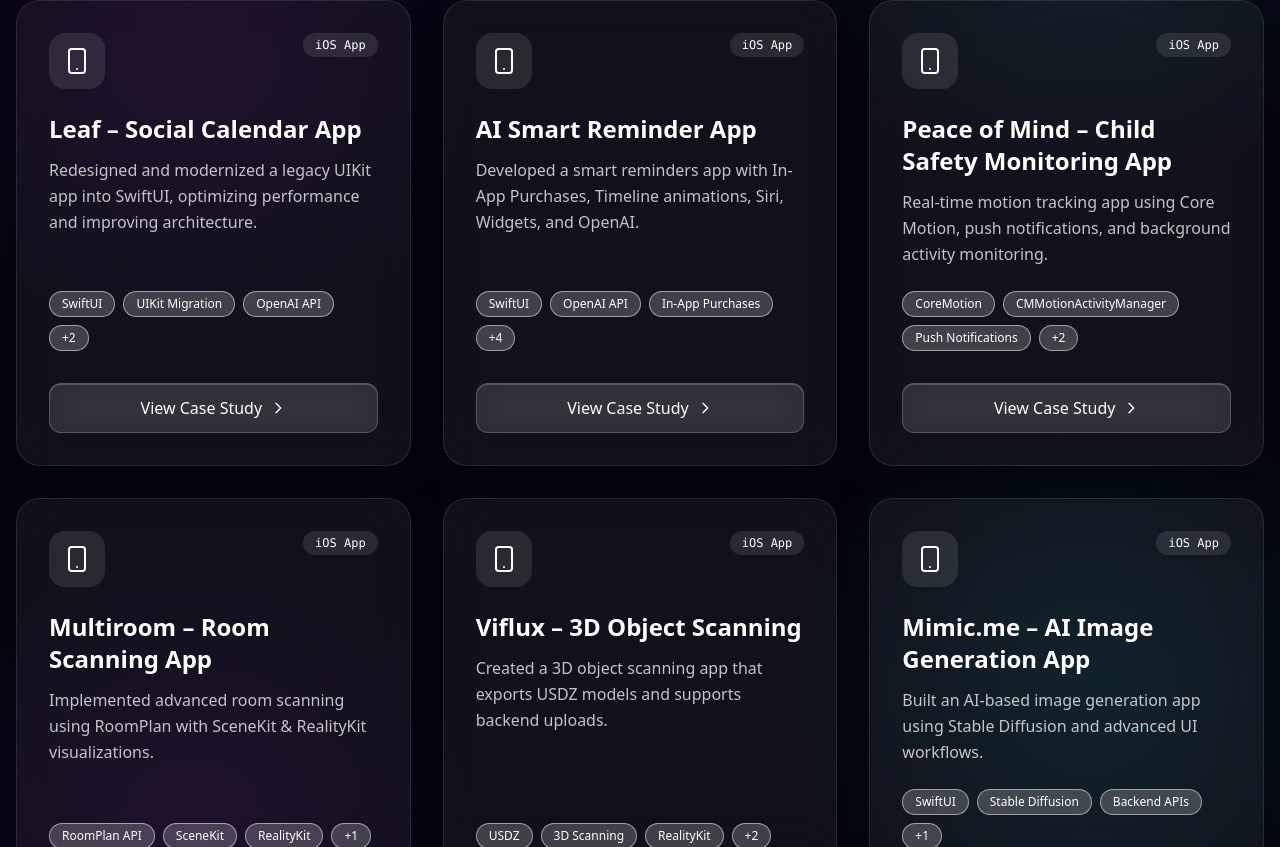
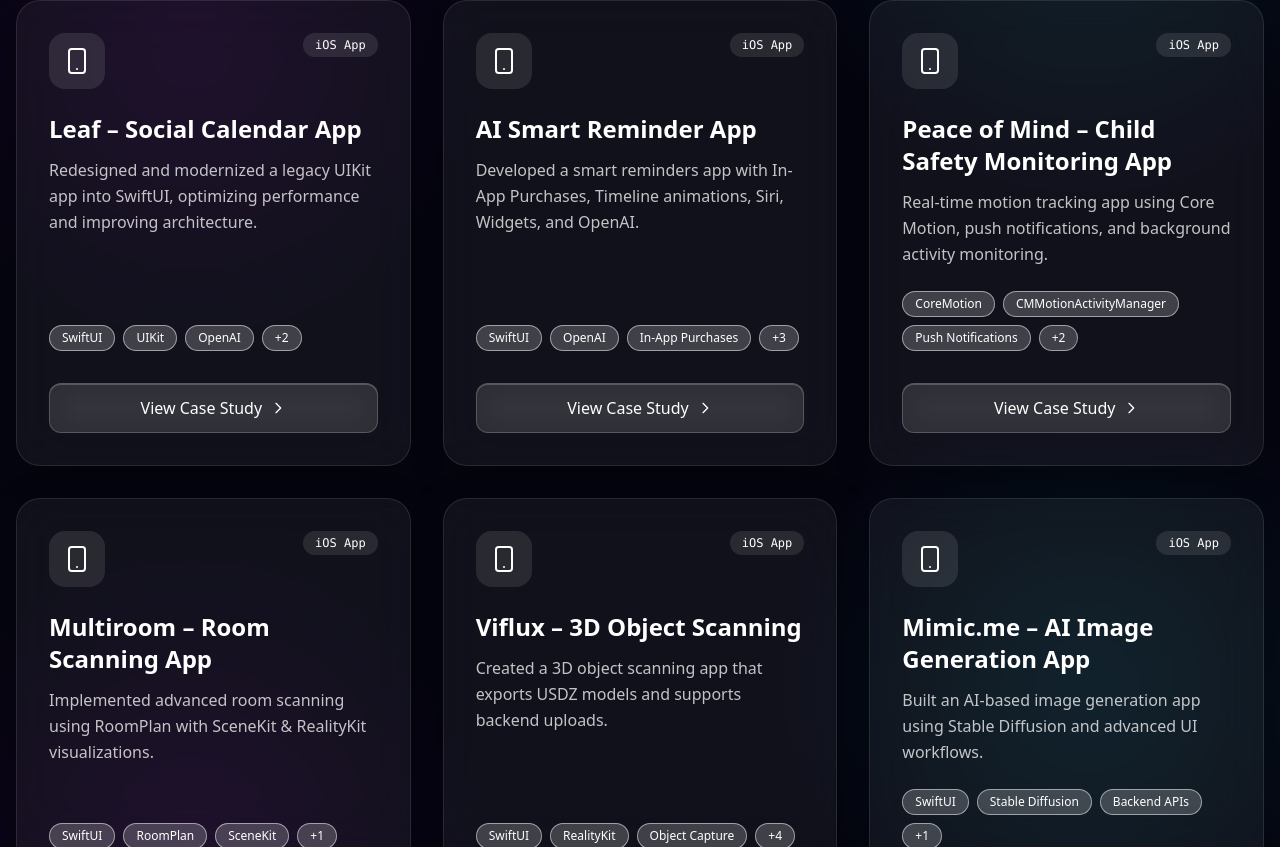
Before and after one commit to gmohiuddin215/devgm, a SvelteKit app: page / in a window 1280 px wide. Shown: the part 1953-2800 px from the top of the page. Built offline with nearby package versions, Linux system fonts and the light colour scheme.

Commit message:
Updated the project page ui.

```diff
--- a/src/lib/data.ts
+++ b/src/lib/data.ts
@@ -37,7 +37,7 @@ I migrated large parts of the UI to SwiftUI, restructured the architecture follo
 significantly improved rendering performance.
 I also implemented new features such as AI-powered text understanding using OpenAI, real-time updates, and smoother
 navigation flows. The result was an app that performed faster, was easier to maintain, and offered a much more intuitive user experience.`,
-        technologies: ['SwiftUI', 'UIKit Migration', 'OpenAI API', 'Performance Optimization', 'MVVM'],
+        technologies: ['SwiftUI', 'UIKit', 'OpenAI', 'Memory Management', 'MVVM'],
         screenshots: [
             'https://placehold.co/1170x2532/orange/white?text=Leaf+Home',
             'https://placehold.co/1170x2532/orange/white?text=Leaf+Calendar',
@@ -56,7 +56,7 @@ I integrated In-App Purchases, added WidgetKit support, SiriKit voice commands,
 implemented a Timeline interface with animations.
 I also built the backend and implemented OpenAI-driven natural language task creation.
 The project focused heavily on user experience, speed, and reliability.`,
-        technologies: ['SwiftUI', 'OpenAI API', 'In-App Purchases', 'WidgetKit', 'SiriKit', 'Backend', 'Action Button'],
+        technologies: ['SwiftUI', 'OpenAI', 'In-App Purchases', 'WidgetKit', 'SiriKit', 'Action Button'],
         screenshots: [
             'https://placehold.co/1170x2532/orange/white?text=Smart+Reminder+Home',
             'https://placehold.co/1170x2532/orange/white?text=Smart+Reminder+List',
@@ -93,7 +93,7 @@ The experience required deep understanding of motion APIs, background modes, and
 I integrated SceneKit and RealityKit to display models interactively and added a custom workflow for marking damaged
 areas on walls and ceilings.
 These areas were visualized in both 2D and 3D models, helping users identify and document structural issues.`,
-        technologies: ['RoomPlan API', 'SceneKit', 'RealityKit', '3D Visualization'],
+        technologies: ['SwiftUI', 'RoomPlan', 'SceneKit', 'RealityKit'],
         screenshots: [
             'https://placehold.co/1170x2532/orange/white?text=Multiroom+Scan',
             'https://placehold.co/1170x2532/orange/white?text=Multiroom+Model',
@@ -110,7 +110,7 @@ These areas were visualized in both 2D and 3D models, helping users identify and
         detailedDescription: `For Viflux, I created a lightweight 3D scanning app allowing users to scan physical objects and export them as USDZ models.
 I implemented image and model uploads to a backend using custom PHP endpoints with live progress tracking.
 The app focused on accuracy, simplicity, and reliability for users needing quick 3D digitization.`,
-        technologies: ['USDZ', '3D Scanning', 'RealityKit', 'PHP Backend', 'Uploads'],
+        technologies: ['SwiftUI', 'RealityKit', 'Object Capture', '3D Scanning', 'PHP Backend', 'USDZ', 'Networking'],
         screenshots: [
             'https://placehold.co/1170x2532/orange/white?text=Viflux+Scan',
             'https://placehold.co/1170x2532/orange/white?text=Viflux+Upload',
--- a/src/routes/projects/[slug]/+page.svelte
+++ b/src/routes/projects/[slug]/+page.svelte
@@ -39,7 +39,11 @@
 			</p>
 		</header>
 
-		<div class="mb-20 grid gap-8 md:grid-cols-3">
+		<div class="grid items-start gap-12 md:grid-cols-[1.5fr_1fr]">
+			<!-- Left Column: Role/Techs + Overview -->
+			<div class="space-y-20">
+				<!-- Role & Techs (Original Structure) -->
+				<div class="grid gap-8 md:grid-cols-3">
 					<div class="glass-panel rounded-3xl border border-cyan-500/1 bg-cyan-500/10 p-8">
 						<h3 class="mb-4 text-xs font-bold tracking-widest text-white uppercase">Role</h3>
 						<p class="text-lg font-medium text-white">Senior iOS Developer</p>
@@ -47,7 +51,9 @@
 					<div
 						class="glass-panel rounded-3xl border border-cyan-500/10 bg-cyan-500/10 p-8 md:col-span-2"
 					>
-				<h3 class="mb-6 text-xs font-bold tracking-widest text-white uppercase">Technologies</h3>
+						<h3 class="mb-6 text-xs font-bold tracking-widest text-white uppercase">
+							Technologies
+						</h3>
 						<div class="flex flex-wrap gap-3">
 							{#each project.technologies as tech}
 								<span class="glass-button rounded-full px-4 py-2 text-sm text-white">
@@ -58,9 +64,23 @@
 					</div>
 				</div>
 
-		<!-- App Preview Section -->
-		<div class="mb-20">
-			<h2 class="mb-12 text-center text-3xl font-bold text-white">App Preview</h2>
+				<!-- Overview -->
+				<div class="space-y-16">
+					<section class="glass-panel rounded-3xl border border-white/5 p-8">
+						<h2 class="mb-8 flex items-center text-3xl font-bold text-white">
+							<span class="mr-4 h-8 w-2 rounded-full bg-gradient-to-b from-cyan-400 to-purple-500"
+							></span>
+							Overview
+						</h2>
+						<div class="prose max-w-none text-lg leading-relaxed text-white/75 prose-invert">
+							<p>{project.detailedDescription}</p>
+						</div>
+					</section>
+				</div>
+			</div>
+
+			<!-- Right Column: App Preview -->
+			<div>
 				<div class="relative mx-auto max-w-[300px]">
 					<!-- iPhone Frame -->
 					<div
@@ -117,18 +137,6 @@
 					></div>
 				</div>
 			</div>
-
-		<div class="space-y-16">
-			<section class="glass-panel rounded-3xl border border-white/5 p-8">
-				<h2 class="mb-8 flex items-center text-3xl font-bold text-white">
-					<span class="mr-4 h-8 w-2 rounded-full bg-gradient-to-b from-cyan-400 to-purple-500"
-					></span>
-					Overview
-				</h2>
-				<div class="prose max-w-none text-lg leading-relaxed text-white/75 prose-invert">
-					<p>{project.detailedDescription}</p>
-				</div>
-			</section>
 		</div>
 	</div>
 </div>
```
Lines whose indentation alone changed are shown as unchanged.
